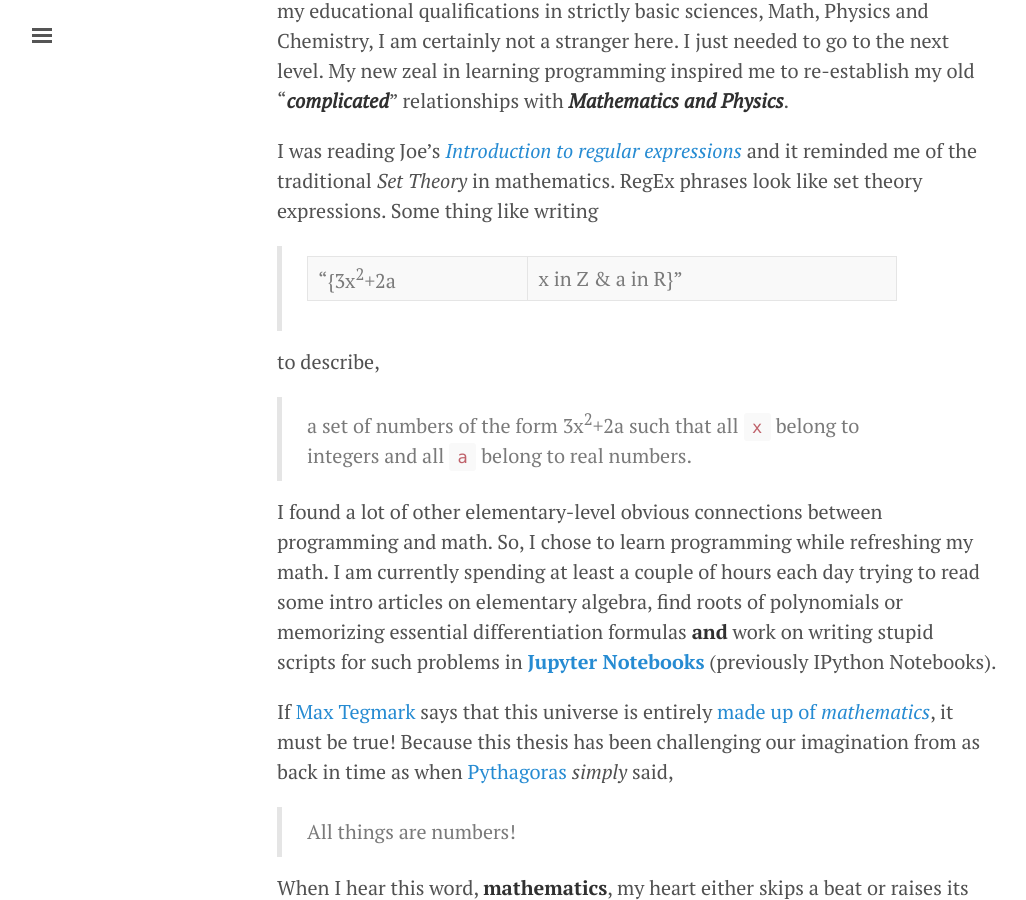
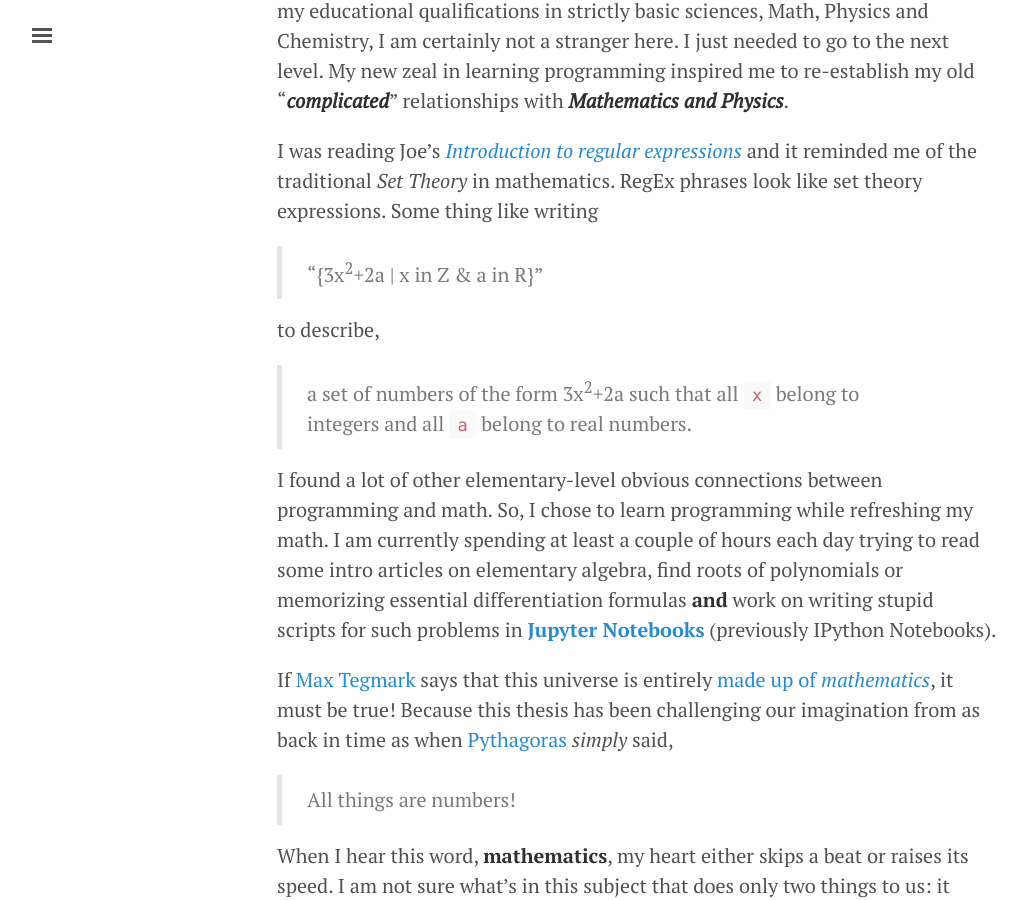
Before and after one commit to SurAnand/suranand.github.io, a Jekyll site: the page built from _posts/2015-01-25-more_wild_coding.md, in a window 1280 px wide and 900 px high, scrolled down 2085 px. Shown: the whole window, without its empty margins (3-1029 px from the left). Built offline with Jekyll 4.4.1, drawn with Linux system fonts in a browser that asks for light colours.

```diff
--- a/_posts/2015-01-25-more_wild_coding.md
+++ b/_posts/2015-01-25-more_wild_coding.md
@@ -31,7 +31,7 @@ Whether my skills accept it or not, I want to identify myself only with science.
 I was reading Joe's [*Introduction to regular expressions*](http://vertstudios.com/blog/introduction-to-regular-expressions/) and it reminded me of the traditional *Set Theory* in mathematics. RegEx phrases look like set theory expressions. Some thing like writing
 
 
-> "{3x<sup>2</sup>+2a | x in Z & a in R}"
+> "{3x<sup>2</sup>+2a \| x in Z & a in R}"
 
 
 to describe,
```
